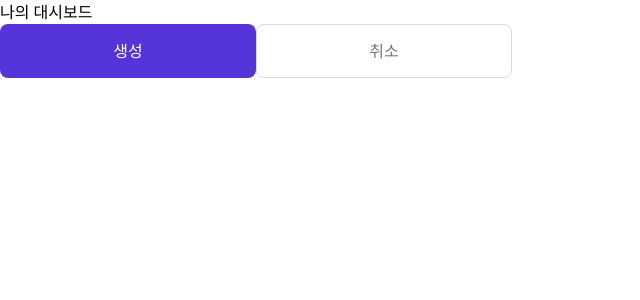
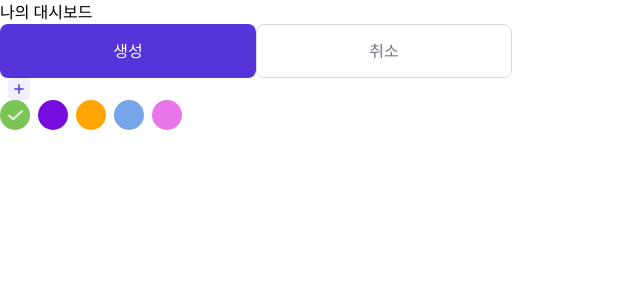
Before and after one commit to codeit17-part3-team5/taskify-fe, a Next.js app: page /mydashboard/MydashBoard in a window 1280 px wide. Shown: the top 300 px of the page, without its empty margins (0-640 px from the left). Built offline with nearby package versions, Linux system fonts and the light colour scheme.

Commit message:
Design: +버튼 및 컬러칩 초기본

```diff
--- /dev/null
+++ b/components/ColorChip.tsx
@@ -0,0 +1,21 @@
+import Image from 'next/image';
+import ColorSelect from './ColorSelect.png';
+
+type ColorChipProps = {
+  bgColor: string;
+  selected?: boolean;
+};
+
+export default function ColorChip({ bgColor, selected }: ColorChipProps) {
+  return (
+    <div
+      className={`w-[30px] h-[30px] rounded-full flex justify-center items-center ${bgColor}`}
+    >
+      {selected && (
+        <div className="flex justify-center items-center w-6 h-6">
+          <Image src={ColorSelect} alt="체크이미지" width={15} height={11} />
+        </div>
+      )}
+    </div>
+  );
+}
--- /dev/null
+++ b/components/ColorChipSection.tsx
@@ -0,0 +1,13 @@
+import ColorChip from './ColorChip';
+
+export default function ColorChipSection() {
+  return (
+    <div className="flex gap-2">
+      <ColorChip bgColor="bg-[#7AC555]" selected={true} />
+      <ColorChip bgColor="bg-[#760DDE]" />
+      <ColorChip bgColor="bg-[#FFA500]" />
+      <ColorChip bgColor="bg-[#76A5EA]" />
+      <ColorChip bgColor="bg-[#E876EA]" />
+    </div>
+  );
+}
--- /dev/null
+++ b/components/dashboard/PlusButton.tsx
@@ -0,0 +1,10 @@
+import Image from 'next/image';
+import Plusimg from './Plusimg.png';
+
+export default function PlusButton() {
+  return (
+    <button className="w-[22px] h-[22px] rounded-[4px] bg-[#F1EFFD] flex justify-center items-center">
+      <Image src={Plusimg} alt="플로스 이미지" width={9.6} height={9.6} />
+    </button>
+  );
+}
--- a/src/pages/_app.tsx
+++ b/src/pages/_app.tsx
@@ -1,5 +1,5 @@
-import type { AppProps } from "next/app";
-import "@/styles/globals.css";
+import type { AppProps } from 'next/app';
+import '@/styles/globals.css';
 
 export default function App({ Component, pageProps }: AppProps) {
   return <Component {...pageProps} />;
--- a/src/pages/mydashboard/MydashBoard.tsx
+++ b/src/pages/mydashboard/MydashBoard.tsx
@@ -1,4 +1,6 @@
-import DashBoardButton from '../../../components/DashBoardButton';
+import DashBoardButton from '../../../components/dashboard/DashBoardButton';
+import PlusButton from '../../../components/dashboard/PlusButton';
+import ColorChipSection from '../../../components/ColorChipSection';
 
 export default function MydashBoard() {
   return (
@@ -10,6 +12,10 @@ export default function MydashBoard() {
       <DashBoardButton className="bg-white text-[#787486] border border-[#D9D9D9]">
         취소
       </DashBoardButton>
+      <div className="ml-2">
+        <PlusButton />
+      </div>
+      <ColorChipSection />
     </>
   );
 }
```
Also changed, not shown: components/ColorSelect.png (added), components/dashboard/DashBoardButton.tsx (renamed from components/DashBoardButton.tsx), components/dashboard/Plusimg.png (added).
